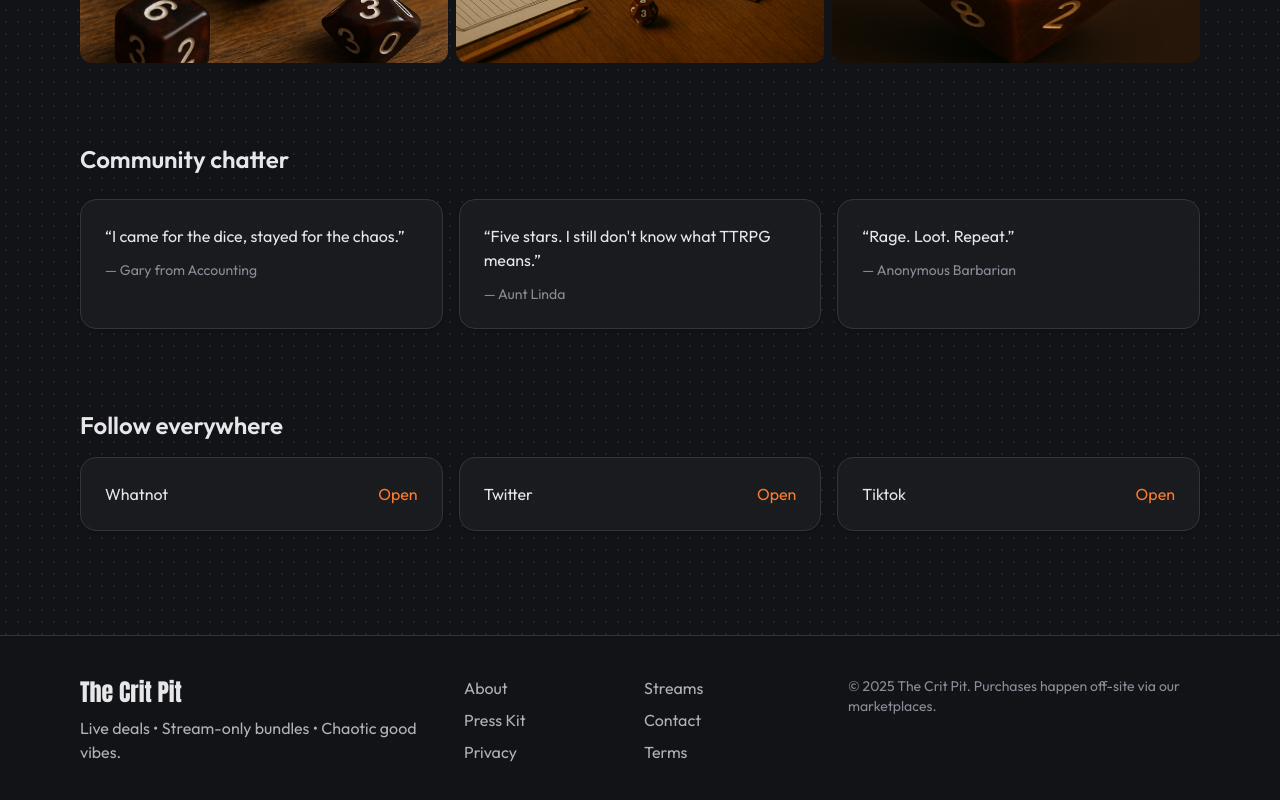
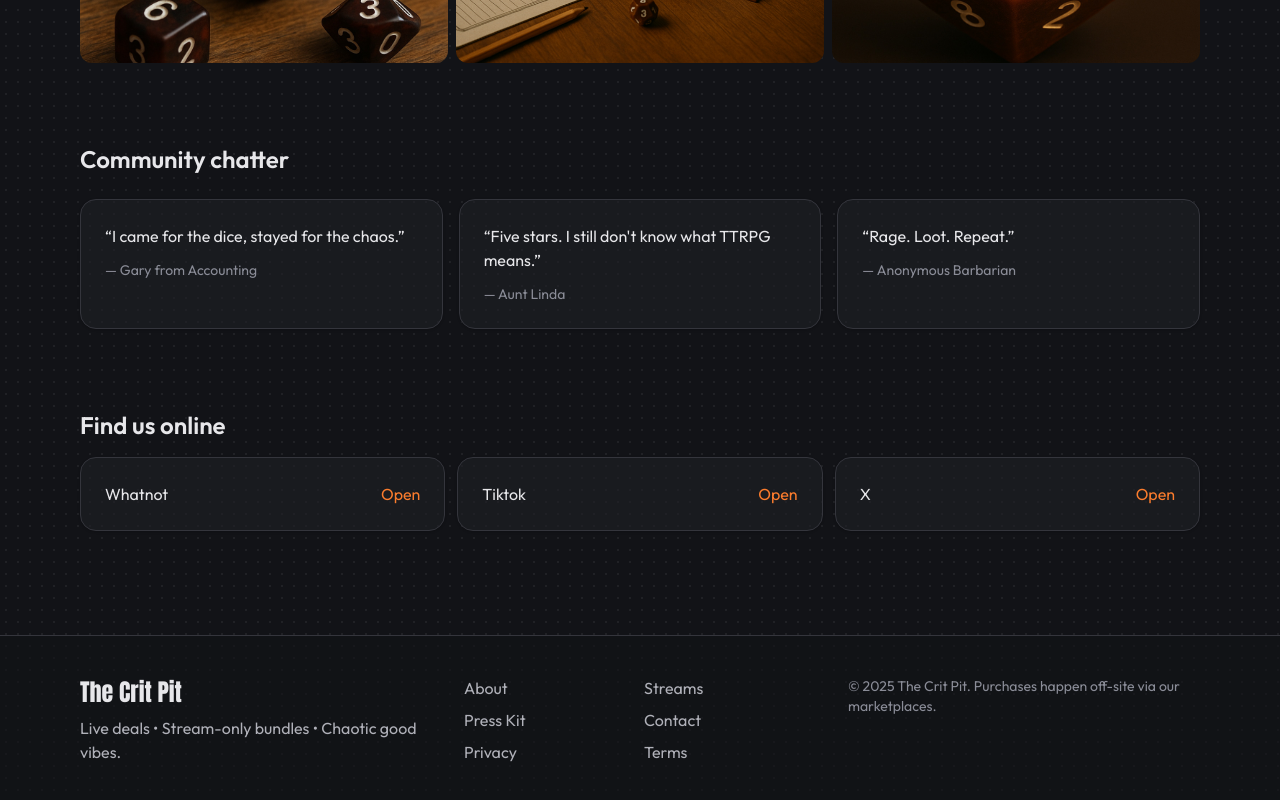
Before and after one commit to thecritpitlive/the-crit-pit-site, a Next.js app: page / in a window 1280 px wide. Shown: the part 1064-1864 px from the top of the page. Built offline with nearby package versions, Linux system fonts and the light colour scheme; no server answers.

Commit message:
Initial Crit Pit site commit

```diff
--- a/components/events.tsx
+++ b/components/events.tsx
@@ -23,17 +23,27 @@ export default function Events() {
         <h2 className="text-2xl font-semibold">Streams</h2>
         <div className="flex gap-2">
           {filters.map(f => (
-            <Button key={f} variant={f===filter ? "default":"outline"} onClick={()=>setFilter(f)}>{f}</Button>
+            <Button key={f} variant={f===filter ? "default":"outline"} onClick={()=>setFilter(f)}>
+              {f}
+            </Button>
           ))}
         </div>
       </div>
+
       <div className="grid gap-4">
-        {list.map(e => (
-          <Card key={e.id} className="grid md:grid-cols-[1fr_auto] gap-4">
+        {list.map((e, i) => (
+          <Card key={e.id ?? i} className="grid md:grid-cols-[1fr_auto] gap-4">
             <div>
               <div className="font-semibold">{e.title}</div>
-              <div className="text-ink-400 text-sm">{formatDateInTZ(e.startDate, "EEE, MMM d • h:mm a zzz")} &mdash; {formatDateInTZ(e.endDate, "EEE, MMM d • h:mm a zzz")}
+
+              {/* FIXED: removed unsupported "zzz" */}
+              <div className="text-ink-400 text-sm">
+  {formatDateInTZ(e.startDate, "EEE, MMM d • h:mm a")}
+  &nbsp;—&nbsp;
+  {e.endDate ? formatDateInTZ(e.endDate, "EEE, MMM d • h:mm a") : ""}
 </div>
+
+
               <div className="mt-2 text-sm">
                 <a
                   className="text-ember-400 hover:underline"
@@ -43,9 +53,9 @@ export default function Events() {
                 >
                   View on {e.platform}
                 </a>
-
               </div>
             </div>
+
             <div className="flex items-center gap-2">
               <a
                 className="text-ink-200 underline"
@@ -64,7 +74,6 @@ export default function Events() {
               >
                 View on {e.platform}
               </a>
-
             </div>
           </Card>
         ))}
--- a/components/hero.tsx
+++ b/components/hero.tsx
@@ -19,9 +19,16 @@ export function Hero({ title, tag }: HeroProps) {
       <p className="mt-4 text-xl text-ink-300">{tag}</p>
 
       <div className="mt-8 flex items-center justify-center gap-4">
-        <Link href={upcoming?.url || siteConfig.socials.whatnot}>
-          <Button size="lg">Watch the next stream</Button>
-        </Link>
+        <Link
+  href={
+    upcoming?.url
+      ? { pathname: upcoming.url }
+      : { pathname: siteConfig.socials.whatnot }
+  }
+>
+  <Button size="lg">Watch the next stream</Button>
+</Link>
+
 
         <Link href="/links">
           <Button variant="outline" size="lg">
--- a/components/social-grid.tsx
+++ b/components/social-grid.tsx
@@ -1,22 +1,34 @@
-import { siteConfig } from "@/site.config";
+// components/social-grid.tsx
+import Link from "next/link";
+import type { Route } from "next";
 import { Card } from "@/components/ui/card";
-import Link from "next/link";
-
-const SOCIALS = Object.entries(siteConfig.socials);
+import { siteConfig } from "@/config/site";
 
 export default function SocialGrid() {
+  // Expecting siteConfig.socials to be a record of label -> url (string)
+  const entries = Object.entries(siteConfig.socials ?? {});
+
   return (
     <section className="mx-auto max-w-6xl px-4 py-10">
-      <h2 className="text-2xl font-semibold mb-4">Follow everywhere</h2>
-      <div className="grid sm:grid-cols-2 md:grid-cols-3 gap-4">
-        {SOCIALS.map(([k, url]) => (
-          <Card key={k}>
-            <div className="flex items-center justify-between">
-              <div className="font-medium capitalize">{k}</div>
-              <Link className="text-ember-400 hover:underline" href={url as string}>Open</Link>
-            </div>
-          </Card>
-        ))}
+      <h2 className="text-2xl font-semibold mb-4">Find us online</h2>
+      <div className="grid gap-3 sm:grid-cols-2 md:grid-cols-3">
+        {entries.map(([k, url]) => {
+          const href =
+            typeof url === "string" && url.startsWith("/")
+              ? (url as Route) // internal route
+              : { pathname: String(url) }; // external absolute URL
+
+          return (
+            <Card key={k} className="p-4">
+              <div className="flex items-center justify-between">
+                <div className="font-medium capitalize">{k}</div>
+                <Link className="text-ember-400 hover:underline" href={href}>
+                  Open
+                </Link>
+              </div>
+            </Card>
+          );
+        })}
       </div>
     </section>
   );
--- a/lib/streams.ts
+++ b/lib/streams.ts
@@ -4,3 +4,12 @@ import { parseEvents, StreamEvent } from "@/lib/utils";
 export function getAllStreams() {
   return parseEvents(streams as unknown as StreamEvent[]);
 }
+[
+  {
+    "id": "critcon-2025-01",
+    "title": "The Crit Pit Launch",
+    "platform": "Whatnot",
+    "url": "https://whatnot.com/some-link",
+    "startDate": "2025-12-01T18:00:00Z"
+  }
+]
--- a/lib/utils.ts
+++ b/lib/utils.ts
@@ -7,13 +7,14 @@ export function cn(...classes: Array<string | false | null | undefined>) {
 
 // --- Stream event type used across components/libs ---
 export type StreamEvent = {
+  id: string; // ← add this line
   title: string;
-  platform: string;      // e.g., "Whatnot", "Twitch", etc.
-  url: string;           // absolute or internal URL
+  platform: string;
+  url: string;
   startDate: string | Date;
   endDate?: string | Date;
-  timezone?: string;     // IANA TZ like "America/Chicago"
-  whatnot_embed_url?: string; // <-- optional embed URL
+  timezone?: string;
+  whatnot_embed_url?: string;
 };
 
 // --- Simple helpers used by Events page ---
```
Lines whose indentation alone changed are shown as unchanged.
